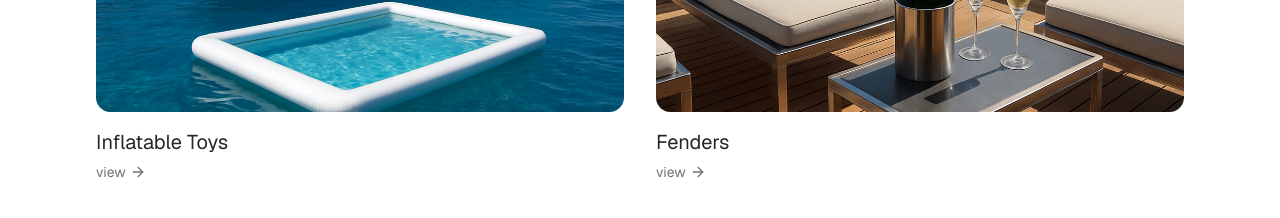
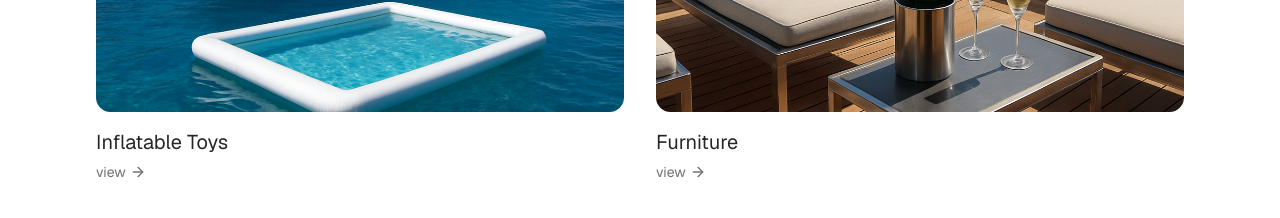
Before and after one commit to BuchuRS/FunQuip, a Next.js app: page / in a window 1280 px wide. Shown: the part 1880-2098 px from the top of the page. Built offline with nearby package versions, Linux system fonts and the light colour scheme.

Commit message:
feat: rename 'Fenders' to 'Furniture' in home sections
Updated category name for better clarity

Co-authored-by: Buchu <29948187+BuchuRS@users.noreply.github.com>

```diff
--- a/components/home-sections.tsx
+++ b/components/home-sections.tsx
@@ -68,7 +68,7 @@ export function FeaturesSection() {
       href: '/products?category=sea-pools',
     },
     {
-      name: 'Fenders',
+      name: 'Furniture',
       image: '/images/category-accessories.png',
       href: '/products?category=professional',
     },
```
